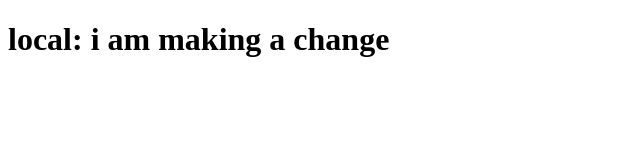
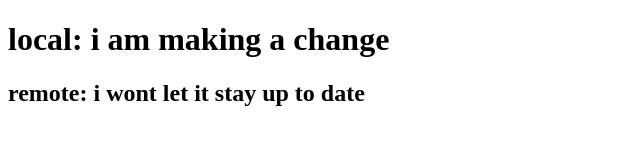
Before and after one commit to paras594/git-workflow-practice, a plain HTML site: page index.html in a window 1280 px wide. Shown: the whole page, without its empty margins (0-640 px from the left). Drawn offline with Linux system fonts and the light colour scheme.

Commit message:
made change to index.html

```diff
--- a/index.html
+++ b/index.html
@@ -6,5 +6,6 @@
 	</head>
 	<body>
 		<h1>local: i am making a change</h1>
+		<h2>remote: i wont let it stay up to date</h2>
 	</body>
 </html>
```
